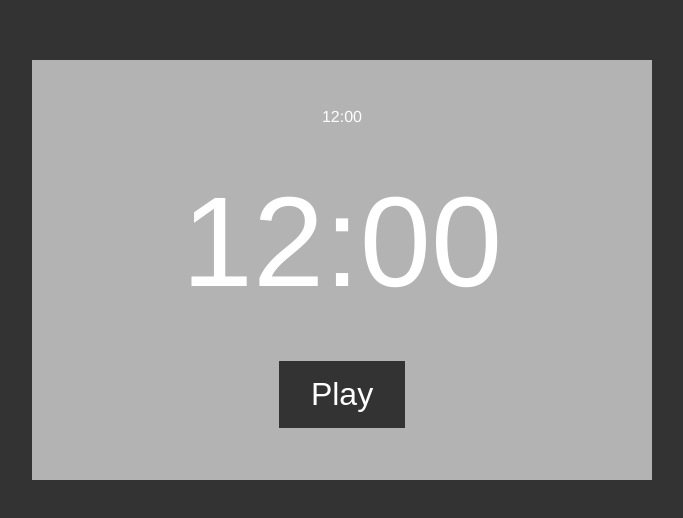
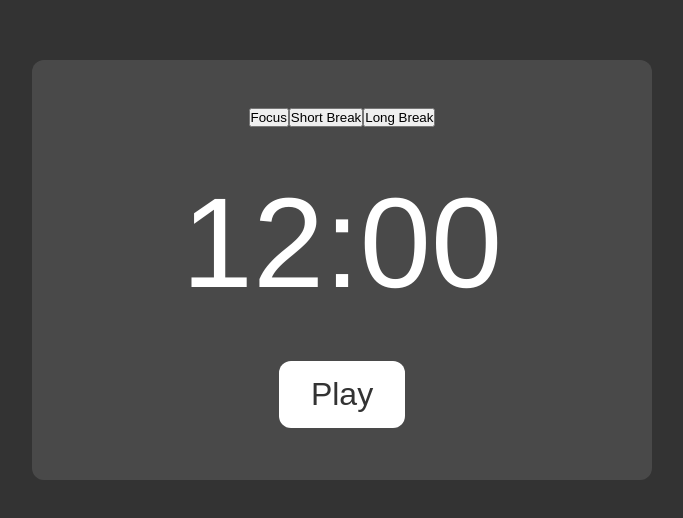
Before and after one commit to arob12inson/lock-in, a React (Vite) app: page / in a window 1280 px wide. Shown: the part 130-648 px from the top of the page, without its empty margins (298-981 px from the left). Built offline with nearby package versions, Linux system fonts and the light colour scheme.

Commit message:
rounded corners + changing colors

```diff
--- a/src/App.css
+++ b/src/App.css
@@ -9,13 +9,14 @@
 .pomodoro {
     width: 620px;
     height: 420px;
-    background-color: hsl(0, 0%, 70%);
+    background-color: hsla(0, 0%, 70%, 0.173);
     display: flex;
     flex-direction: column;
     align-items: center;
     justify-content: space-between;
     padding-top: 48px;
     padding-bottom: 48px;
+    border-radius: 12px;
 }
 
 .timer {
@@ -24,9 +25,9 @@
 }
 
 .play_button {
-    background-color: hsl(0, 0%, 20%);
+    background-color: hsl(0, 0%, 100%);
     border: none;
-    color: white;
+    color: hsl(0, 0%, 20%);
     padding: 15px 32px;
     text-align: center;
     text-decoration: none;
@@ -35,4 +36,5 @@
     margin: 4px 2px;
     cursor: pointer;
     font-size: 2em;
+    border-radius: 12px;
 }
--- a/src/App.tsx
+++ b/src/App.tsx
@@ -4,7 +4,11 @@ function App() {
   return (
     <div className="pomodoro_container">
       <div className="pomodoro">
-        <p className="timer_options">12:00</p>
+        <div className="timer_options">
+          <button className="timer_option">Focus</button>
+          <button className="timer_option">Short Break</button>
+          <button className="timer_option">Long Break</button>
+        </div>
         <p className="timer">12:00</p>
         <button className="play_button">Play</button>
       </div>
```
